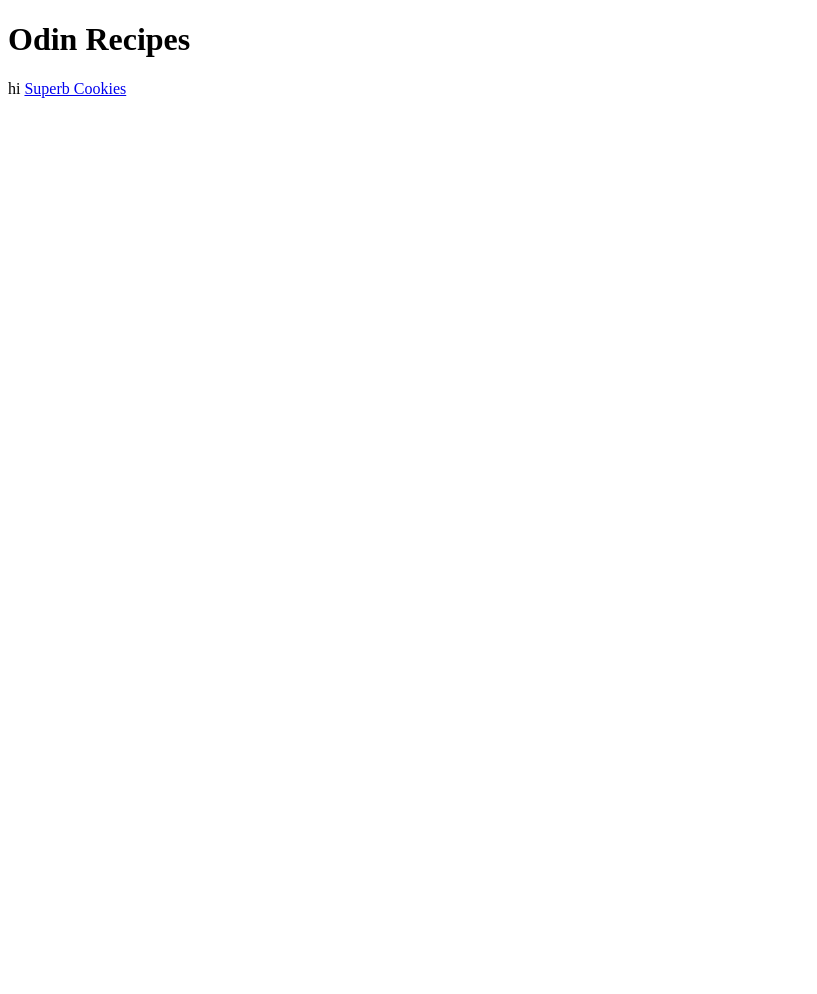
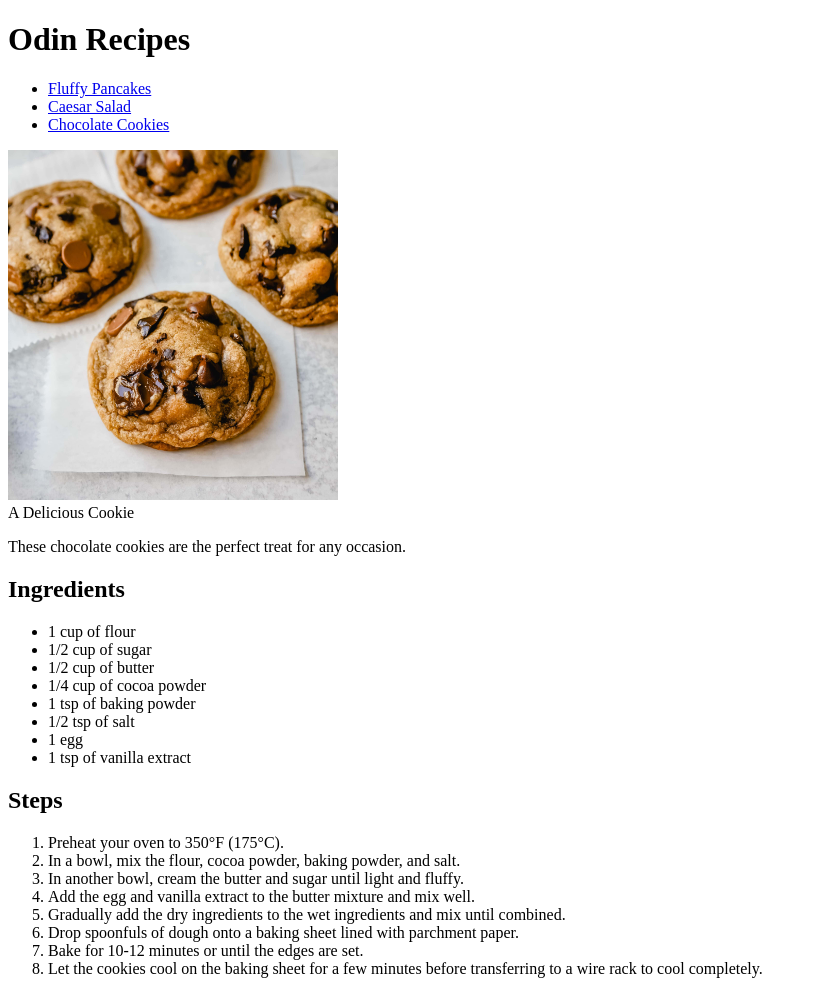
Before and after one commit to tellm-supreme/odin-recipes, a plain HTML site: page index.html in a window 1280 px wide. Shown: the whole page, without its empty margins (0-817 px from the left). Before the commit the page ends 800 px from the top, so only its background shows below. Drawn offline with Linux system fonts and the light colour scheme.

Commit message:
Added other html pages making it more detailed
Searched up images and detailed out ingredients

Allowing users navigate with content to view

```diff
--- a/index.html
+++ b/index.html
@@ -7,7 +7,39 @@
 </head>
 <body>
     <h1>Odin Recipes</h1>
-    hi
-    <a href="recipes/cookies.html">Superb Cookies</a>
+        <ul>
+            <li><a href="recipes/pancakes.html">Fluffy Pancakes</a></li>
+            <li><a href="recipes/salad.html">Caesar Salad</a></li>
+            <li><a href="recipes/cookies.html">Chocolate Cookies</a></li>
+        </ul>
+
+    <img src="./images/cookie1.jpg" alt="A Delicious Cookie Image" height="350px" width="330px">
+        <figcaption>A Delicious Cookie</figcaption>
+    <p>These chocolate cookies are the perfect treat for any occasion.</p>
+
+    <h2>Ingredients</h2>
+        <ul>
+            <li>1 cup of flour</li>
+            <li>1/2 cup of sugar</li>
+            <li>1/2 cup of butter</li>
+            <li>1/4 cup of cocoa powder</li>
+            <li>1 tsp of baking powder</li>
+            <li>1/2 tsp of salt</li>
+            <li>1 egg</li>
+            <li>1 tsp of vanilla extract</li>
+        </ul>
+
+    <h2>Steps</h2>
+        <ol>
+            <li>Preheat your oven to 350°F (175°C).</li>
+            <li>In a bowl, mix the flour, cocoa powder, baking powder, and salt.</li>
+            <li>In another bowl, cream the butter and sugar until light and fluffy.</li>
+            <li>Add the egg and vanilla extract to the butter mixture and mix well.</li>
+            <li>Gradually add the dry ingredients to the wet ingredients and mix until combined.</li>
+            <li>Drop spoonfuls of dough onto a baking sheet lined with parchment paper.</li>
+            <li>Bake for 10-12 minutes or until the edges are set.</li>
+            <li>Let the cookies cool on the baking sheet for a few minutes before transferring to a wire rack to cool completely.</li>
+        </ol>
+
 </body>
 </html>
```
Also changed, not shown: recipes/pancakes.html (added, +13 -0 lines), recipes/salad.html (added, +12 -0 lines), images/cookie1.jpg (added), images/pancake.jpg (added), images/salad.jpg (added).
